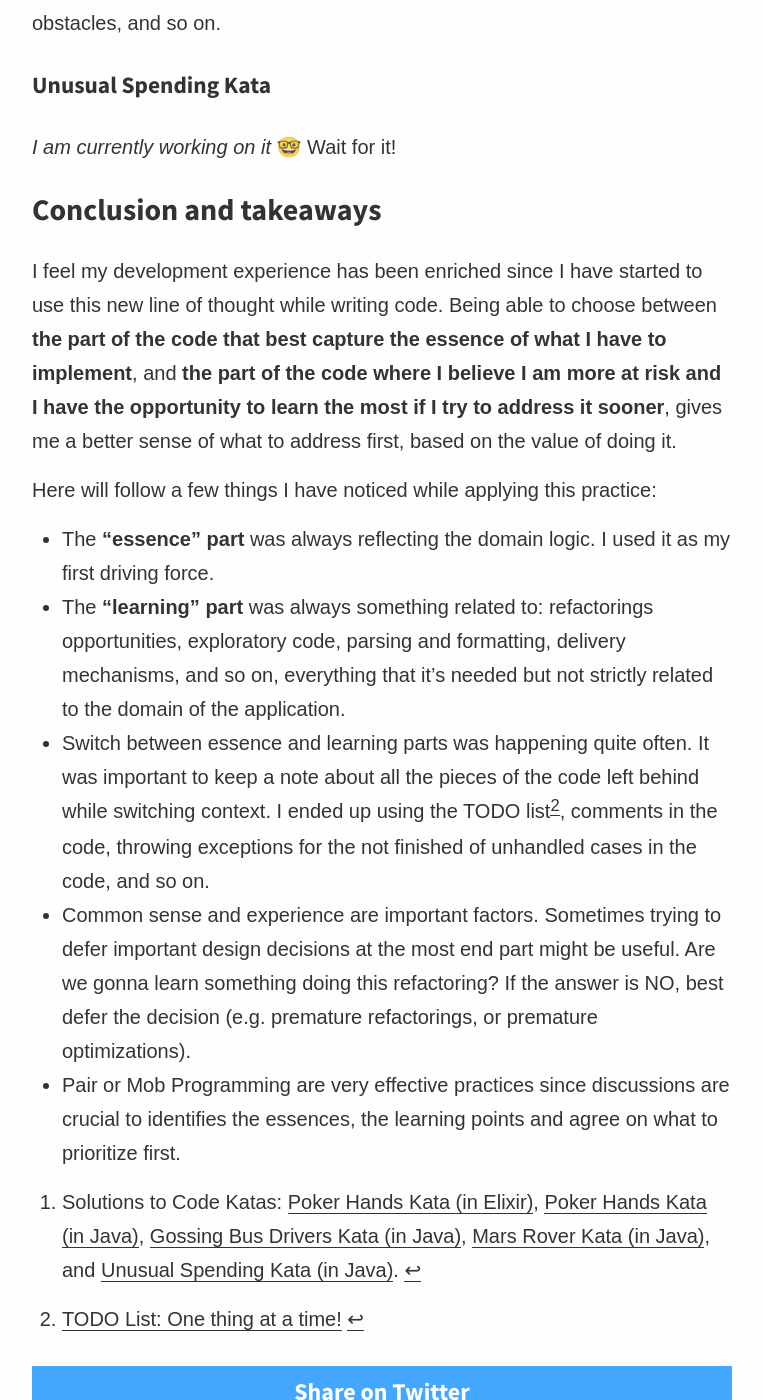
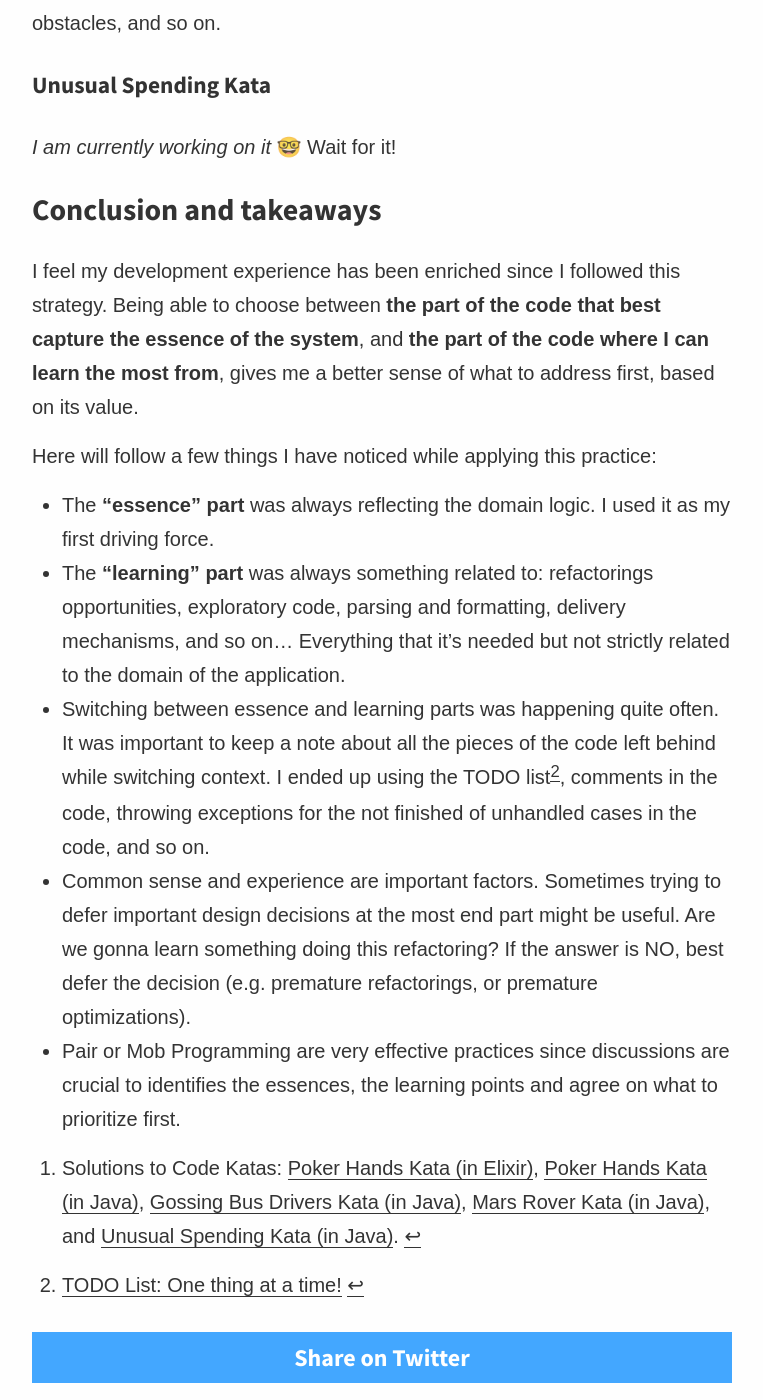
Before and after one commit to joebew42/joebew42.github.io, a Jekyll site: the page built from _posts/2020-11-03-essence-and-learning-in-code.markdown, in a window 1280 px wide and 1400 px high, scrolled down 4600 px. Shown: the whole window, without its empty margins (258-1021 px from the left). Built offline with Jekyll 4.4.1, drawn with Linux system fonts in a browser that asks for light colours; emoji names are drawn with the system emoji font; some web fonts are replaced.

Commit message:
WIP: few more corrections

```diff
--- a/_posts/2020-11-03-essence-and-learning-in-code.markdown
+++ b/_posts/2020-11-03-essence-and-learning-in-code.markdown
@@ -112,13 +112,13 @@ _I am currently working on it_ :nerd_face: Wait for it!
 
 ## Conclusion and takeaways
 
-I feel my development experience has been enriched since I have started to use this new line of thought while writing code. Being able to choose between **the part of the code that best capture the essence of what I have to implement**, and **the part of the code where I believe I am more at risk and I have the opportunity to learn the most if I try to address it sooner**, gives me a better sense of what to address first, based on the value of doing it.
+I feel my development experience has been enriched since I followed this strategy. Being able to choose between **the part of the code that best capture the essence of the system**, and **the part of the code where I can learn the most from**, gives me a better sense of what to address first, based on its value.
 
 Here will follow a few things I have noticed while applying this practice:
 
 - The **"essence" part** was always reflecting the domain logic. I used it as my first driving force.
-- The **"learning" part** was always something related to: refactorings opportunities, exploratory code, parsing and formatting, delivery mechanisms, and so on, everything that it's needed but not strictly related to the domain of the application.
-- Switch between essence and learning parts was happening quite often. It was important to keep a note about all the pieces of the code left behind while switching context. I ended up using the TODO list[^2], comments in the code, throwing exceptions for the not finished of unhandled cases in the code, and so on.
+- The **"learning" part** was always something related to: refactorings opportunities, exploratory code, parsing and formatting, delivery mechanisms, and so on... Everything that it's needed but not strictly related to the domain of the application.
+- Switching between essence and learning parts was happening quite often. It was important to keep a note about all the pieces of the code left behind while switching context. I ended up using the TODO list[^2], comments in the code, throwing exceptions for the not finished of unhandled cases in the code, and so on.
 - Common sense and experience are important factors. Sometimes trying to defer important design decisions at the most end part might be useful. Are we gonna learn something doing this refactoring? If the answer is NO, best defer the decision (e.g. premature refactorings, or premature optimizations).
 - Pair or Mob Programming are very effective practices since discussions are crucial to identifies the essences, the learning points and agree on what to prioritize first.
 
```
